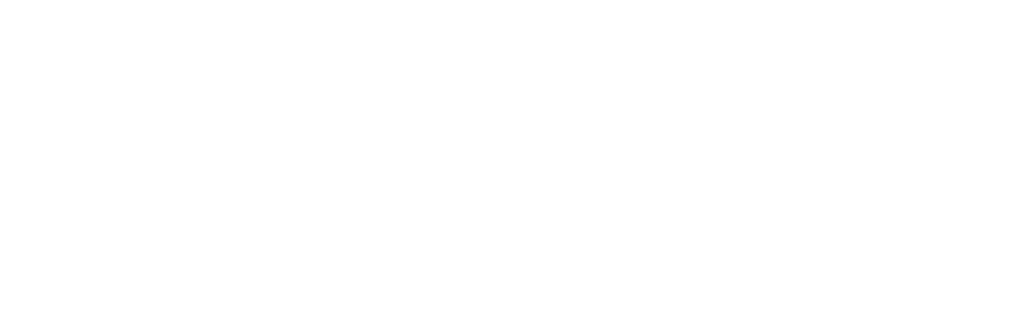
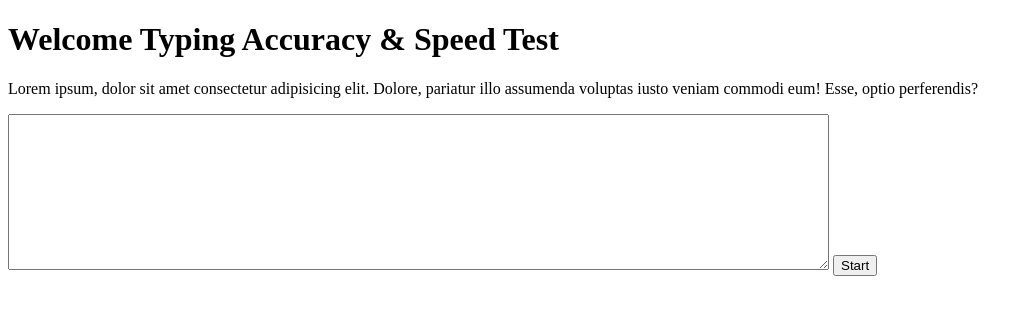
Before and after one commit to FahimFaysalNirjhar/Type-Test, a plain HTML site: page index.html in a window 1280 px wide. Shown: the whole page, without its empty margins (0-1033 px from the left). Drawn offline with Linux system fonts and the light colour scheme.

Commit message:
html completed

```diff
--- a/index.html
+++ b/index.html
@@ -6,5 +6,16 @@
     <title>Typing Test</title>
     <link rel="stylesheet" href="style.css" />
   </head>
-  <body></body>
+  <body>
+    <main>
+      <h1>Welcome Typing Accuracy & Speed Test</h1>
+      <p>
+        Lorem ipsum, dolor sit amet consectetur adipisicing elit. Dolore,
+        pariatur illo assumenda voluptas iusto veniam commodi eum! Esse, optio
+        perferendis?
+      </p>
+      <textarea name="" id="" cols="100" rows="10"></textarea>
+      <button>Start</button>
+    </main>
+  </body>
 </html>
```
